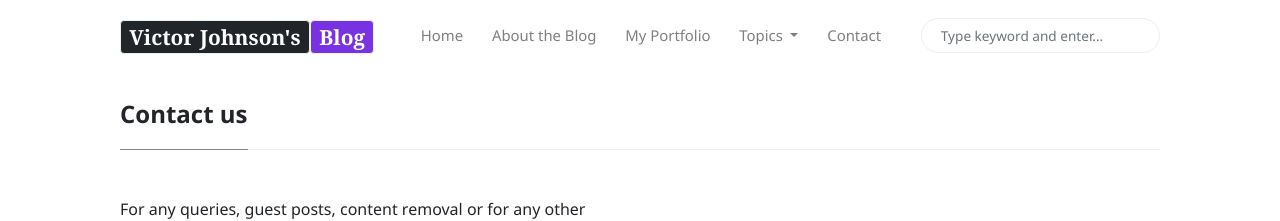
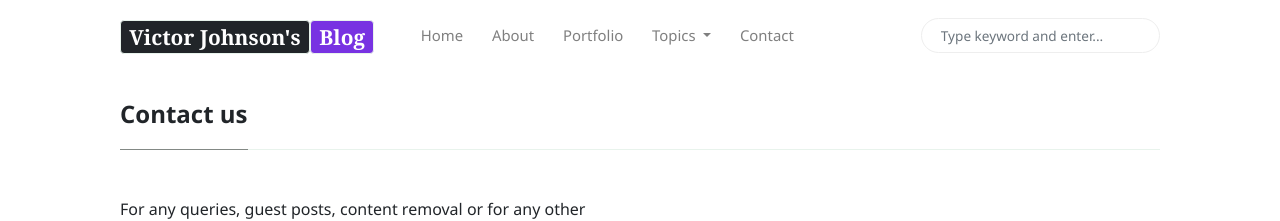
Before and after one commit to victorjohnsonk/blog, a Jekyll site: the page built from _pages/contact.html, in a window 1280 px wide. Shown: the top 221 px of the page. Built offline with Jekyll 4.4.1, drawn with Linux system fonts in a browser that asks for light colours; nearby versions of some CDN libraries.

Commit message:
Update menu-header.html

```diff
--- a/_includes/menu-header.html
+++ b/_includes/menu-header.html
@@ -4,12 +4,12 @@
 </li>
 
 <li class="nav-item">
-    <a class="nav-link" href="{{ site.baseurl }}/about">About the Blog</a>
+    <a class="nav-link" href="{{ site.baseurl }}/about">About</a>
 </li>
 
 <li class="nav-item">
     <a class="nav-link" href="https://victorjohnson.online" target="_blank" rel="noopener noreferrer">
-        My Portfolio
+        Portfolio
     </a>
 </li>
 
```
